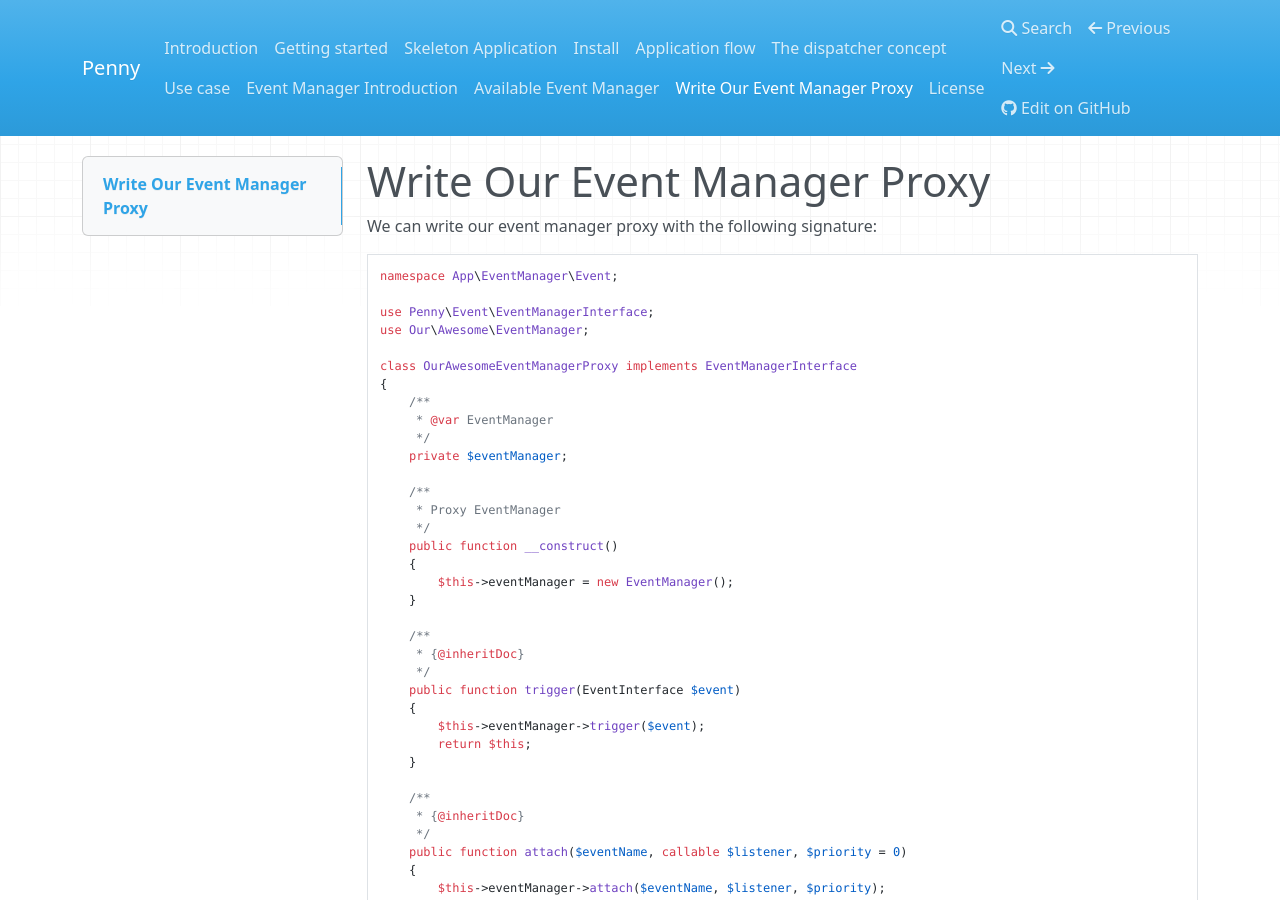
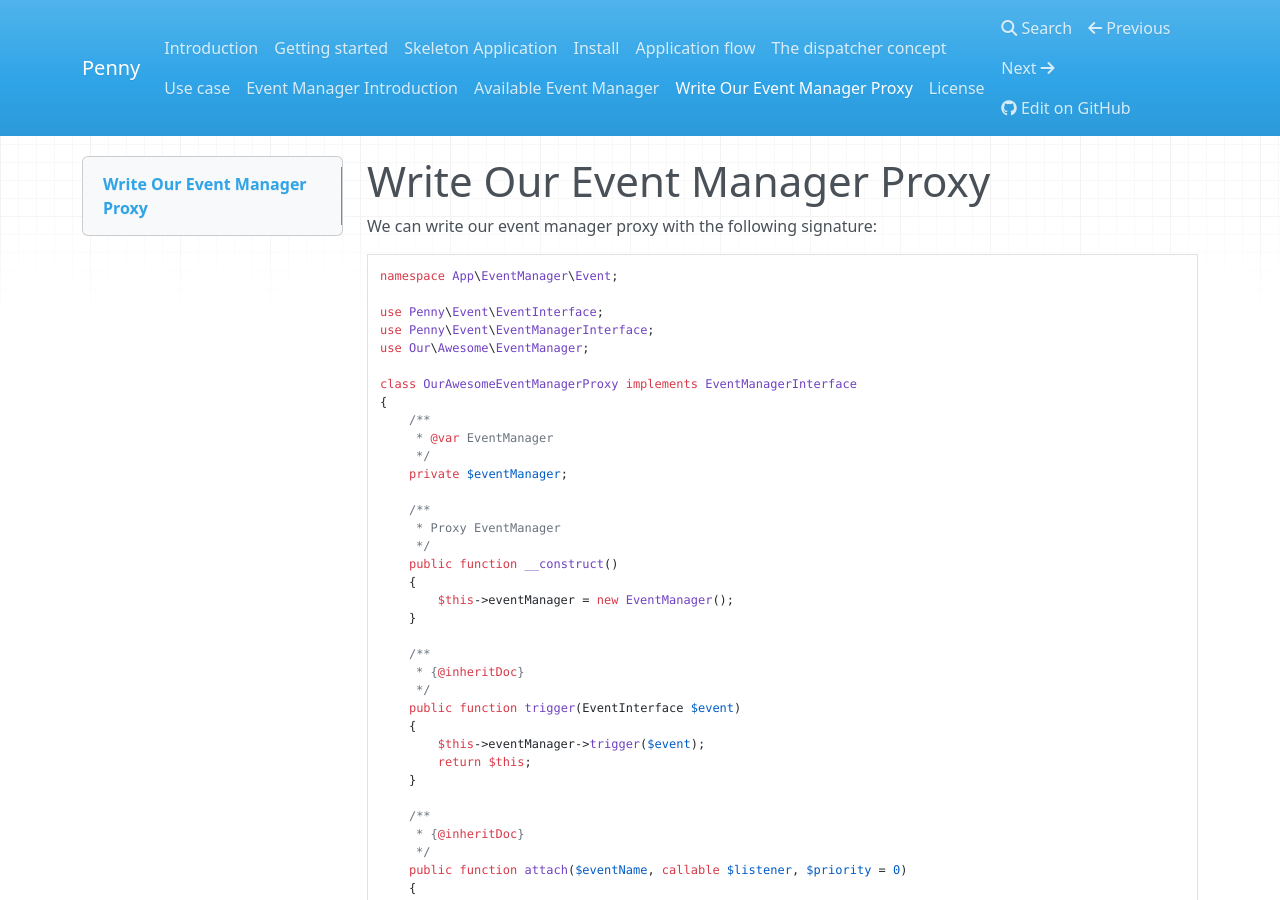
Before and after one commit to pennyphp/penny, an MkDocs documentation site: the page built from docs/write-our-event-manager-proxy.md, in a window 1280 px wide and 900 px high. Built offline with MkDocs 1.6.1, drawn with Linux system fonts in a browser that asks for light colours; nearby versions of some CDN libraries; old or Windows-style settings are respelled for this version of MkDocs.

Commit message:
added missing use statement

````diff
--- a/docs/write-our-event-manager-proxy.md
+++ b/docs/write-our-event-manager-proxy.md
@@ -5,6 +5,7 @@ We can write our event manager proxy with the following signature:
 ```php
 namespace App\EventManager\Event;
 
+use Penny\Event\EventInterface;
 use Penny\Event\EventManagerInterface;
 use Our\Awesome\EventManager;
 
````
